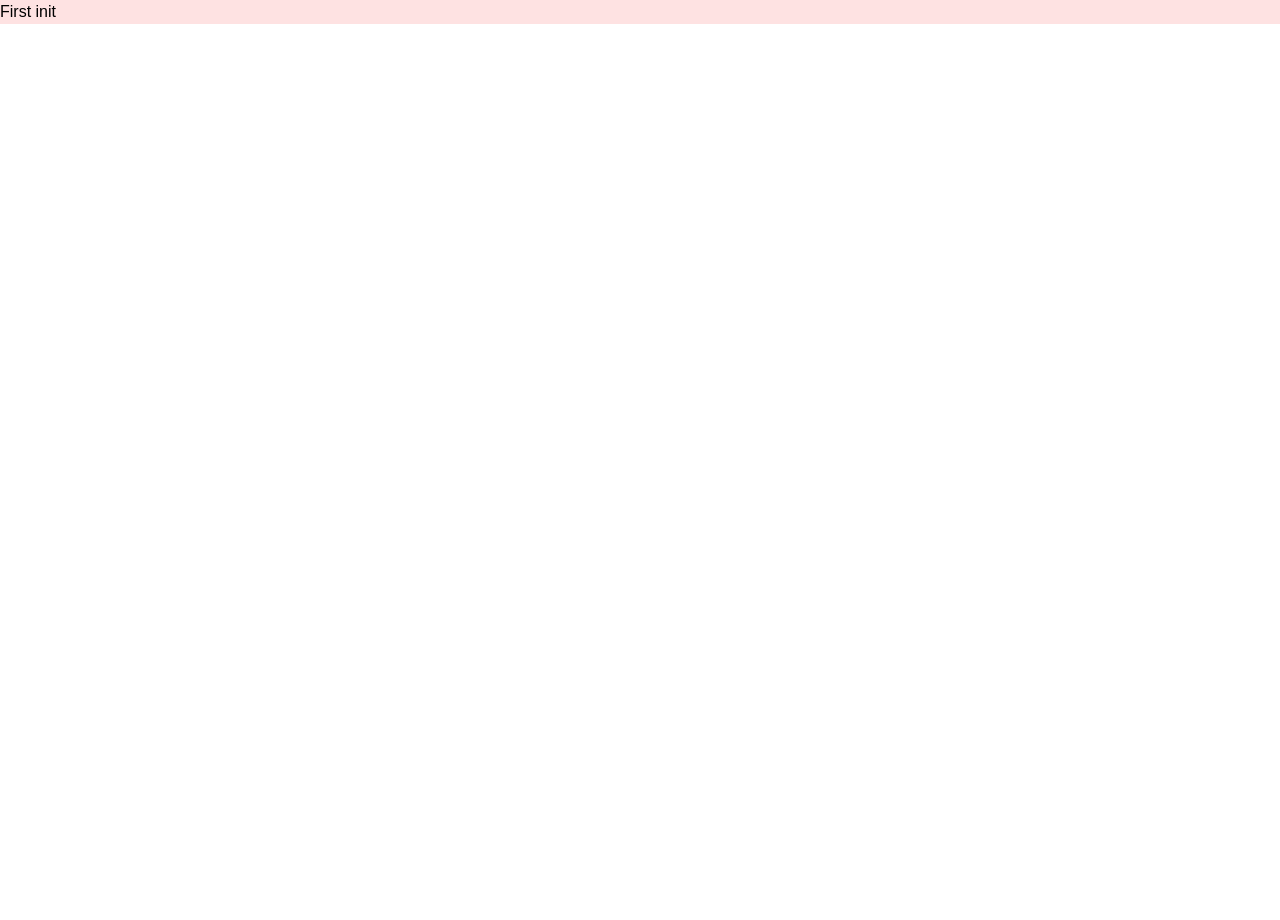
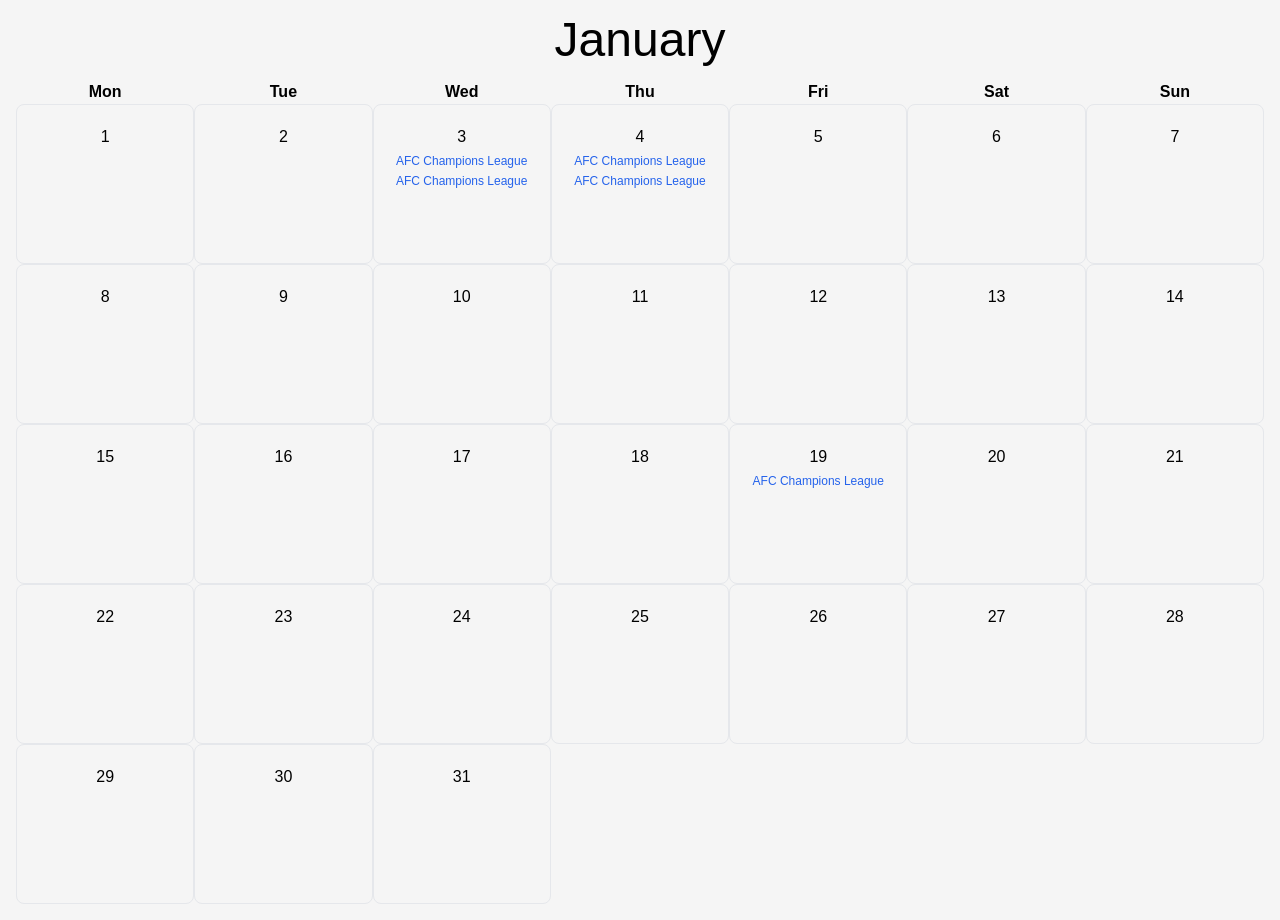
Before and after one commit to mcuninka/sportradar-challange, a Next.js app: page / in a window 1280 px wide. Before the commit the page ends 800 px from the top, so only its background shows below. Built offline with nearby package versions, Linux system fonts and the light colour scheme.

Commit message:
Added calendar view for Jan + events for specific date

```diff
--- a/src/app/globals.css
+++ b/src/app/globals.css
@@ -18,4 +18,8 @@ body {
     color: var(--foreground);
     background: var(--background);
     font-family: Arial, Helvetica, sans-serif;
+    height: 100vh;
+    margin: 0;
+    padding: 0;
+    background-color: whitesmoke;
 }
--- a/src/app/layout.js
+++ /dev/null
@@ -1,14 +0,0 @@
-import './globals.css'
-
-export const metadata = {
-    title: 'Sportradar Calendar',
-    description: 'Sportradar Calendar Coding Challenge'
-}
-
-export default function RootLayout({ children }) {
-    return (
-        <html lang="en">
-            <body>{children}</body>
-        </html>
-    )
-}
--- /dev/null
+++ b/src/app/layout.jsx
@@ -0,0 +1,18 @@
+import "./globals.css"
+
+export const metadata = {
+    title: "Sportradar Calendar",
+    description: "Sportradar Calendar Coding Challenge"
+}
+
+export default function RootLayout({ children }) {
+    return (
+        <html lang="en">
+            <body>
+                <main className="flex flex-col items-center p-4">
+                    {children}
+                </main>
+            </body>
+        </html>
+    )
+}
--- a/src/app/page.js
+++ /dev/null
@@ -1,4 +0,0 @@
-export default function Home() {
-    const v = "v1"
-    return <div className="flex flex-col bg-red-100 text-black">First init</div>
-}
--- /dev/null
+++ b/src/app/page.jsx
@@ -0,0 +1,9 @@
+import Calendar from "@/components/Calendar"
+import React from "react"
+import data from "@/sportData.json"
+
+const HomePage = () => {
+    return <Calendar events={data.data} />
+}
+
+export default HomePage
--- /dev/null
+++ b/src/components/Calendar.jsx
@@ -0,0 +1,37 @@
+import React from "react"
+import CalendarDay from "./CalendarDay"
+
+const Calendar = ({ events }) => {
+    const daysOfWeek = ["Mon", "Tue", "Wed", "Thu", "Fri", "Sat", "Sun"]
+    const calendarDays = Array.from({ length: 31 }, (_, i) => i + 1)
+
+    // Function to get events for a specific day
+    const getEventsForDay = day => {
+        return events.filter(event => {
+            const eventDate = new Date(event.dateVenue)
+            return eventDate.getDate() === day && eventDate.getMonth() === 0 // 0 for January
+        })
+    }
+
+    return (
+        <div className="w-full text-center text-black">
+            <h1 className="mb-4 text-5xl">January</h1>
+            <div className="grid grid-cols-7 font-bold">
+                {daysOfWeek.map(day => (
+                    <div key={day}>{day}</div>
+                ))}
+            </div>
+            <div className="grid grid-cols-7">
+                {calendarDays.map(day => (
+                    <CalendarDay
+                        key={day}
+                        day={day}
+                        events={getEventsForDay(day)}
+                    />
+                ))}
+            </div>
+        </div>
+    )
+}
+
+export default Calendar
--- /dev/null
+++ b/src/components/CalendarDay.jsx
@@ -0,0 +1,23 @@
+"use client"
+
+import React from "react"
+
+const CalendarDay = ({ day, events }) => {
+    return (
+        <button
+            className="flex h-32 flex-col items-center rounded-lg border p-5 text-center hover:cursor-pointer hover:bg-slate-300 md:h-40"
+            onClick={() => console.log(day)}
+        >
+            <span>{day}</span>
+            {/* Display each event for this day */}
+            {events &&
+                events.map((event, index) => (
+                    <span key={index} className="mt-1 text-xs text-blue-600">
+                        {event.originCompetitionName}
+                    </span>
+                ))}
+        </button>
+    )
+}
+
+export default CalendarDay
--- /dev/null
+++ b/src/sportData.json
@@ -0,0 +1,199 @@
+{
+    "data": [
+        {
+            "season": 2024,
+            "status": "played",
+            "timeVenueUTC": "00:00:00",
+            "dateVenue": "2024-01-03",
+            "stadium": null,
+            "homeTeam": {
+                "name": "Al Shabab",
+                "officialName": "Al Shabab FC",
+                "slug": "al-shabab-fc",
+                "abbreviation": "SHA",
+                "teamCountryCode": "KSA",
+                "stagePosition": null
+            },
+            "awayTeam": {
+                "name": "Nasaf",
+                "officialName": "FC Nasaf",
+                "slug": "fc-nasaf-qarshi",
+                "abbreviation": "NAS",
+                "teamCountryCode": "UZB",
+                "stagePosition": null
+            },
+            "result": {
+                "homeGoals": 1,
+                "awayGoals": 2,
+                "winner": "Nasaf",
+                "message": null,
+                "goals": [],
+                "yellowCards": [],
+                "secondYellowCards": [],
+                "directRedCards": []
+            },
+            "stage": {
+                "id": "ROUND OF 16",
+                "name": "ROUND OF 16",
+                "ordering": 4
+            },
+            "group": null,
+            "originCompetitionId": "afc-champions-league",
+            "originCompetitionName": "AFC Champions League"
+        },
+        {
+            "season": 2024,
+            "status": "scheduled",
+            "timeVenueUTC": "16:00:00",
+            "dateVenue": "2024-01-03",
+            "stadium": null,
+            "homeTeam": {
+                "name": "Al Hilal",
+                "officialName": "Al Hilal Saudi FC",
+                "slug": "al-hilal-saudi-fc",
+                "abbreviation": "HIL",
+                "teamCountryCode": "KSA",
+                "stagePosition": null
+            },
+            "awayTeam": {
+                "name": "Shabab Al Ahli",
+                "officialName": "SHABAB AL AHLI DUBAI",
+                "slug": "shabab-al-ahli-club",
+                "abbreviation": "SAH",
+                "teamCountryCode": "UAE",
+                "stagePosition": null
+            },
+            "result": {
+                "homeGoals": 0,
+                "awayGoals": 0,
+                "winner": null,
+                "winnerId": null,
+                "message": null,
+                "goals": [],
+                "yellowCards": [],
+                "secondYellowCards": [],
+                "directRedCards": [],
+                "scoreByPeriods": null
+            },
+            "stage": {
+                "id": "ROUND OF 16",
+                "name": "ROUND OF 16",
+                "ordering": 4
+            },
+            "group": null,
+            "originCompetitionId": "afc-champions-league",
+            "originCompetitionName": "AFC Champions League"
+        },
+        {
+            "season": 2024,
+            "status": "scheduled",
+            "timeVenueUTC": "15:25:00",
+            "dateVenue": "2024-01-04",
+            "stadium": null,
+            "homeTeam": {
+                "name": "Al Duhail",
+                "officialName": "AL DUHAIL SC",
+                "slug": "al-duhail-sc",
+                "abbreviation": "DUH",
+                "teamCountryCode": "QAT",
+                "stagePosition": null
+            },
+            "awayTeam": {
+                "name": "Al Rayyan",
+                "officialName": "AL RAYYAN SC",
+                "slug": "al-rayyan-sc",
+                "abbreviation": "RYN",
+                "teamCountryCode": "QAT",
+                "stagePosition": null
+            },
+            "result": {
+                "homeGoals": 0,
+                "awayGoals": 0,
+                "winner": null,
+                "winnerId": null,
+                "message": null,
+                "goals": [],
+                "yellowCards": [],
+                "secondYellowCards": [],
+                "directRedCards": [],
+                "scoreByPeriods": null
+            },
+            "stage": {
+                "id": "ROUND OF 16",
+                "name": "ROUND OF 16",
+                "ordering": 4
+            },
+            "group": null,
+            "originCompetitionId": "afc-champions-league",
+            "originCompetitionName": "AFC Champions League"
+        },
+        {
+            "season": 2024,
+            "status": "scheduled",
+            "timeVenueUTC": "08:00:00",
+            "dateVenue": "2024-01-04",
+            "stadium": null,
+            "homeTeam": {
+                "name": "Al Faisaly",
+                "officialName": "Al Faisaly FC",
+                "slug": "al-faisaly-fc",
+                "abbreviation": "FAI",
+                "teamCountryCode": "KSA",
+                "stagePosition": null
+            },
+            "awayTeam": {
+                "name": "Foolad",
+                "officialName": "FOOLAD KHOUZESTAN FC",
+                "slug": "foolad-khuzestan-fc",
+                "abbreviation": "FLD",
+                "teamCountryCode": "IRN",
+                "stagePosition": null
+            },
+            "result": {
+                "homeGoals": 0,
+                "awayGoals": 0,
+                "winner": null,
+                "winnerId": null,
+                "message": null,
+                "goals": [],
+                "yellowCards": [],
+                "secondYellowCards": [],
+                "directRedCards": [],
+                "scoreByPeriods": null
+            },
+            "stage": {
+                "id": "ROUND OF 16",
+                "name": "ROUND OF 16",
+                "ordering": 4
+            },
+            "group": null,
+            "originCompetitionId": "afc-champions-league",
+            "originCompetitionName": "AFC Champions League"
+        },
+        {
+            "season": 2024,
+            "status": "scheduled",
+            "timeVenueUTC": "00:00:00",
+            "dateVenue": "2024-01-19",
+            "stadium": null,
+            "homeTeam": null,
+            "awayTeam": {
+                "name": "Urawa Reds",
+                "officialName": "Urawa Red Diamonds",
+                "slug": "urawa-red-diamonds",
+                "abbreviation": "RED",
+                "teamCountryCode": "JPN",
+                "stagePosition": null
+            },
+            "result": null,
+            "stage": {
+                "id": "FINAL",
+                "name": "FINAL",
+                "ordering": 7
+            },
+            "group": null,
+            "originCompetitionId": "afc-champions-league",
+            "originCompetitionName": "AFC Champions League"
+        }
+    ]
+}
```
